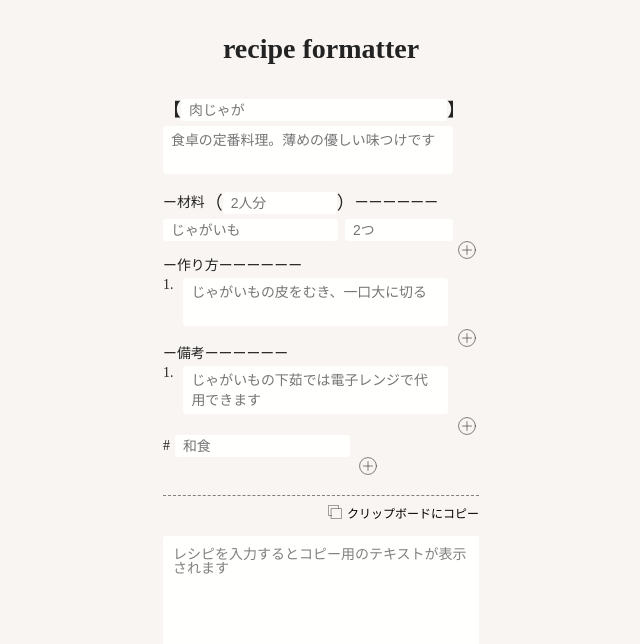
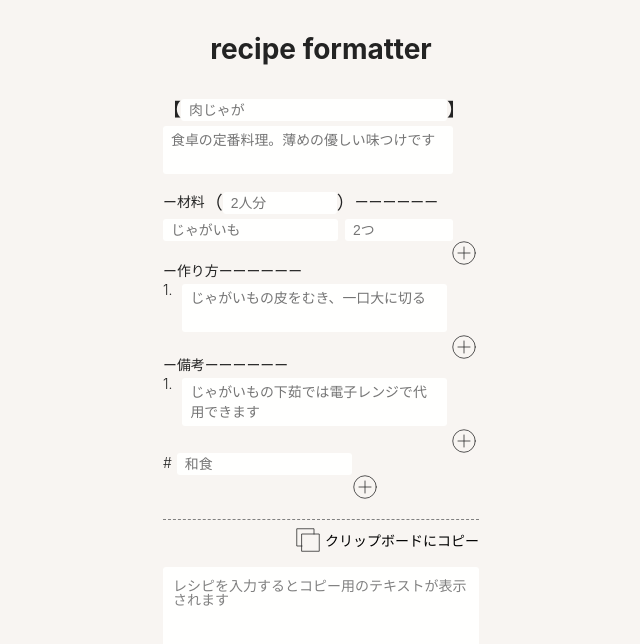
Before and after one commit to YukiAmakawa/RecipeFormatter, a Vue app: page / in a window 1280 px wide. Shown: the top 644 px of the page, without its empty margins (319-959 px from the left). Built offline with nearby package versions, Linux system fonts and the light colour scheme; a web font is replaced by a local one.

Commit message:
fix: .iconのサイズを調整

```diff
--- a/src/assets/css/common.scss
+++ b/src/assets/css/common.scss
@@ -3,11 +3,11 @@
 @import "./font.scss";
 
 html {
+  font-family: -apple-system, BlinkMacSystemFont, 'Open Sans', 'Helvetica', 'Arial', sans-serif;
   background: #f8f5f2;
   color: #232323;
 }
 #app {
-  font-family: "Noto Sans JP";
   font-weight: 300;
   -webkit-font-smoothing: antialiased;
   -moz-osx-font-smoothing: grayscale;
@@ -87,13 +87,14 @@ a {
   transition: 0.3s ease-in-out;
 }
 .icon {
-  width: 18px;
-  height: 18px;
+  width: 24px;
+  height: 24px;
+  margin-left: 5px;
 }
 
 svg {
-  max-width: 18px;
-  max-height: 18px;
+  width: 24px;
+  height: 24px;
 }
 // cssのtransition
 .fade-enter-active,
--- a/src/components/organisms/CopyText.vue
+++ b/src/components/organisms/CopyText.vue
@@ -161,17 +161,13 @@ export default Vue.extend({
   position: relative;
   width: 100%;
   border-top: 1px dashed gray;
-  font-size: 12px;
+  font-size: 14px;
 
   .message-wrap {
     margin-top: 8px;
     margin-left: auto;
     .copy-message {
       margin-left: 5px;
-    }
-    .icon {
-      width: 14px;
-      height: 14px;
     }
   }
   .tool-tip {
@@ -182,7 +178,6 @@ export default Vue.extend({
     padding: 5px 10px 4px;
     background: #999;
     border-radius: 3px;
-    font-size: 12px;
     text-align: center;
     .copy-succeed-message {
       color: #fefefe;
@@ -192,7 +187,6 @@ export default Vue.extend({
     background: #fffffe;
     margin-top: 15px;
     padding: 10px 8px;
-    font-size: 14px;
     border-radius: 3px;
     .default-message {
       color: gray;
```
